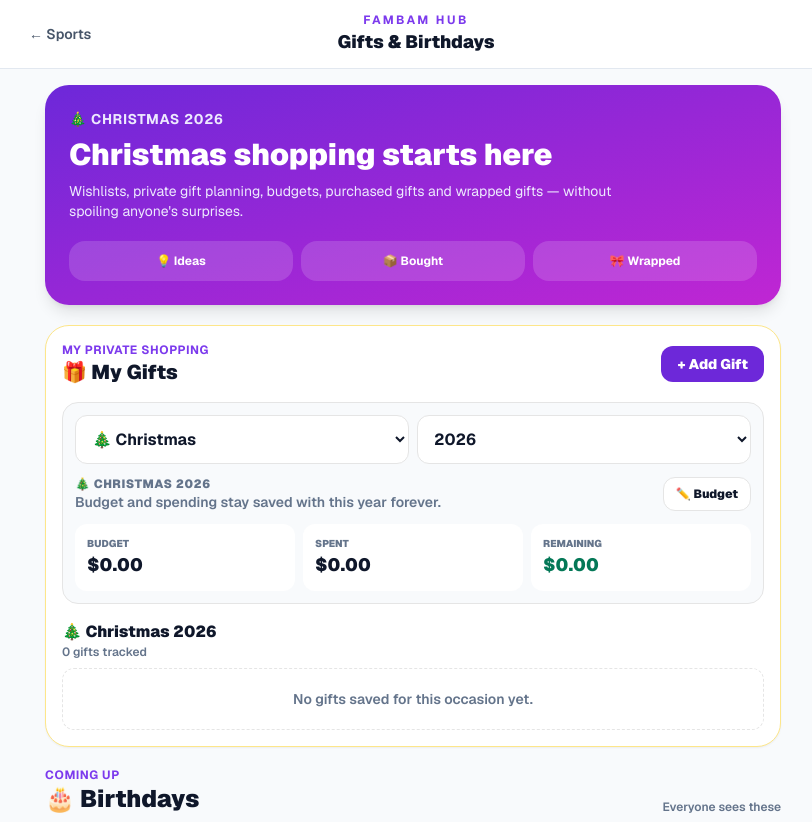
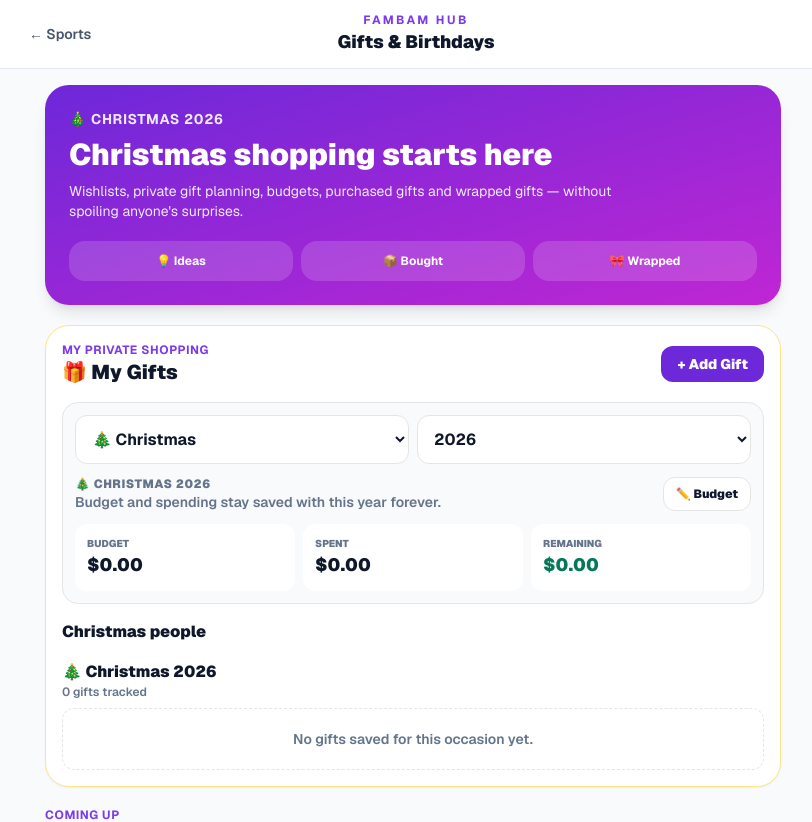
Before and after one commit to emdstafford/family-sports-hub, a Next.js app: page /gifts in a window 1280 px wide. Shown: the top 822 px of the page, without its empty margins (227-1039 px from the left). Built offline with nearby package versions, Linux system fonts and the light colour scheme.

Commit message:
Add Christmas person gift workspace

```diff
--- a/components/gift-manager.tsx
+++ b/components/gift-manager.tsx
@@ -52,6 +52,8 @@ export default function GiftManager() {
   const [budgetOpen, setBudgetOpen] = useState(false);
   const [outsideRecipient, setOutsideRecipient] = useState(false);
   const [budgetOutsideRecipient, setBudgetOutsideRecipient] = useState(false);
+  const [selectedPersonId, setSelectedPersonId] = useState("");
+  const [editingGiftId, setEditingGiftId] = useState("");
   const [error, setError] = useState("");
   const [saving, setSaving] = useState(false);
   const [selectedOccasion, setSelectedOccasion] = useState("christmas");
@@ -143,9 +145,9 @@ export default function GiftManager() {
   async function submitGift(event: FormEvent) {
     event.preventDefault(); setSaving(true); setError("");
     try {
-      await post({ ...form, action: "saveGift" });
+      await post({ ...form, action: editingGiftId ? "updateGift" : "saveGift", giftId: editingGiftId || undefined });
       setForm({ ...form, recipientName: "", title: "", price: "", store: "", hidingSpot: "", notes: "", isStocking: false });
-      setOpen(false); await load();
+      setOpen(false); setEditingGiftId(""); await load();
     } catch (e) { setError(e instanceof Error ? e.message : "Could not save gift."); }
     finally { setSaving(false); }
   }
@@ -181,6 +183,38 @@ export default function GiftManager() {
       const same = b.recipient_player_id ? g.recipient_player_id === b.recipient_player_id : g.recipient_name === b.recipient_name;
       return same && paidStatuses.has(g.status);
     }).reduce((sum, g) => sum + Number(g.price || 0), 0);
+  }
+
+  function openPerson(playerId: string) {
+    const player = players.find((p) => p.id === playerId);
+    if (!player) return;
+    setSelectedPersonId(playerId);
+    setOpen(false);
+    setEditingGiftId("");
+  }
+
+  function addForPerson(playerId: string) {
+    setEditingGiftId("");
+    setOutsideRecipient(false);
+    setForm({
+      recipientPlayerId: playerId, recipientName: "", title: "", occasion: selectedOccasion,
+      occasionName: selectedOccasionName, eventName: selectedEventName, occasionYear: selectedYear,
+      status: "purchased", price: "", store: "", hidingSpot: "", notes: "", isStocking: false,
+    });
+    setOpen(true);
+  }
+
+  function editGift(g: Gift) {
+    setEditingGiftId(g.id);
+    setOutsideRecipient(!g.recipient_player_id);
+    setForm({
+      recipientPlayerId: g.recipient_player_id || "", recipientName: g.recipient_name || "",
+      title: g.title, occasion: g.occasion, occasionName: g.occasion_name || "",
+      eventName: g.event_name || "", occasionYear: g.occasion_year, status: g.status,
+      price: g.price == null ? "" : String(g.price), store: (g as Gift & {store?:string|null}).store || "",
+      hidingSpot: g.hiding_spot || "", notes: (g as Gift & {notes?:string|null}).notes || "", isStocking: g.is_stocking,
+    });
+    setOpen(true);
   }
 
   const yearOptions = Array.from({ length: 8 }, (_, i) => selectedYear + 2 - i);
@@ -272,8 +306,35 @@ export default function GiftManager() {
       <input placeholder="📍 Hiding spot (private to you)" value={form.hidingSpot} onChange={(e)=>setForm({...form,hidingSpot:e.target.value})} className="w-full rounded-xl border border-amber-300 bg-amber-50 p-3"/>
       <textarea placeholder="Notes" value={form.notes} onChange={(e)=>setForm({...form,notes:e.target.value})} className="w-full rounded-xl border bg-white p-3"/>
       <label className="flex items-center gap-2 text-sm font-bold"><input type="checkbox" checked={form.isStocking} onChange={(e)=>setForm({...form,isStocking:e.target.checked})}/> 🧦 This is a stocking item</label>
-      <button disabled={saving} className="w-full rounded-xl bg-violet-700 p-3 font-black text-white disabled:opacity-50">{saving?"Saving...":"Save Gift"}</button>
+      <button disabled={saving} className="w-full rounded-xl bg-violet-700 p-3 font-black text-white disabled:opacity-50">{saving?"Saving...":editingGiftId?"Save Changes":"Save Gift"}</button>
     </form>}
+
+    {selectedOccasion === "christmas" && !selectedPersonId && <div className="mt-4 space-y-2">
+      <div className="font-black">Christmas people</div>
+      {players.map((p) => {
+        const pg = selectedGifts.filter((g) => g.recipient_player_id === p.id);
+        const pb = selectedRecipientBudgets.find((b) => b.recipient_player_id === p.id);
+        const ps = pg.filter((g) => paidStatuses.has(g.status)).reduce((sum,g)=>sum+Number(g.price||0),0);
+        return <button key={p.id} type="button" onClick={()=>openPerson(p.id)} className="flex w-full items-center justify-between rounded-2xl border border-amber-200 bg-white p-4 text-left">
+          <div><div className="font-black">{p.display_name}</div><div className="text-xs font-semibold text-slate-500">{pg.length} gift{pg.length===1?"":"s"} · {money(ps)} spent</div></div>
+          <div className="text-right"><div className="font-black">{money(Number(pb?.budget||0))}</div><div className="text-xs text-slate-500">budget ›</div></div>
+        </button>;
+      })}
+    </div>}
+
+    {selectedOccasion === "christmas" && selectedPersonId && (() => {
+      const p=players.find((x)=>x.id===selectedPersonId);
+      const pg=selectedGifts.filter((g)=>g.recipient_player_id===selectedPersonId);
+      const pb=selectedRecipientBudgets.find((b)=>b.recipient_player_id===selectedPersonId);
+      const ps=pg.filter((g)=>paidStatuses.has(g.status)).reduce((sum,g)=>sum+Number(g.price||0),0);
+      const budget=Number(pb?.budget||0);
+      return <div className="mt-4">
+        <div className="mb-3 flex items-center justify-between"><button type="button" onClick={()=>{setSelectedPersonId("");setOpen(false);}} className="rounded-xl border border-amber-200 bg-white px-3 py-2 font-bold">← Christmas</button><button type="button" onClick={()=>addForPerson(selectedPersonId)} className="rounded-xl bg-amber-100 px-3 py-2 font-black text-[#10254a]">+ Add Gift</button></div>
+        <h3 className="text-xl font-black">🎄 {p?.display_name}</h3>
+        <div className="mt-2 grid grid-cols-3 gap-2"><div className="rounded-xl bg-slate-50 p-3"><div className="text-[10px] font-black text-slate-500">BUDGET</div><div className="font-black">{money(budget)}</div></div><div className="rounded-xl bg-slate-50 p-3"><div className="text-[10px] font-black text-slate-500">SPENT</div><div className="font-black">{money(ps)}</div></div><div className="rounded-xl bg-slate-50 p-3"><div className="text-[10px] font-black text-slate-500">LEFT</div><div className="font-black">{money(budget-ps)}</div></div></div>
+        <div className="mt-3 space-y-2">{pg.length===0?<div className="rounded-xl border border-dashed p-5 text-center text-sm font-semibold text-slate-500">No gifts yet. Tap + Add Gift.</div>:pg.map((g)=><button type="button" key={g.id} onClick={()=>editGift(g)} className="w-full rounded-xl border p-3 text-left"><div className="flex justify-between gap-3"><div><div className="font-black">{g.is_stocking?"🧦 ":""}{g.title}</div><div className="text-xs text-slate-500">{g.status.replace("_"," ")} · tap to edit</div></div><div className="font-black">{g.price==null?"":money(Number(g.price))}</div></div></button>)}</div>
+      </div>;
+    })()}
 
     <div className="mt-4">
       <div className="mb-2 flex items-end justify-between"><div><div className="font-black">{labelForOccasion(selectedOccasion, selectedOccasionName)} {selectedYear}</div><div className="text-xs font-semibold text-slate-500">{selectedGifts.length} gift{selectedGifts.length===1?"":"s"} tracked</div></div></div>
```
